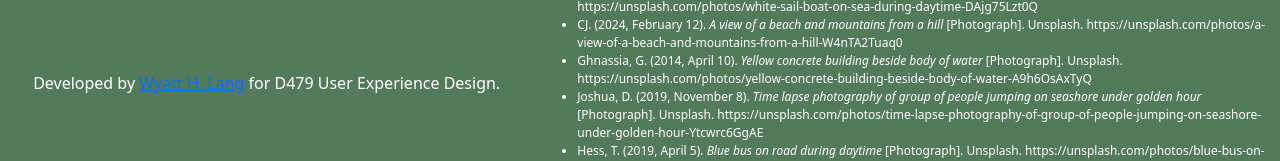
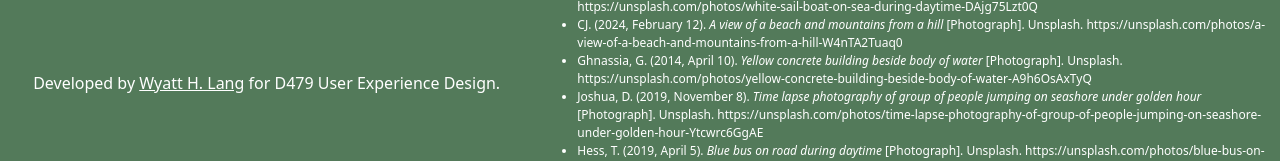
Before and after one commit to wyatthlang/wyatthlang.github.io, a plain HTML site: page index.html in a window 1280 px wide. Shown: the part 1917-2078 px from the top of the page. Drawn offline with nearby package versions, Linux system fonts and the light colour scheme.

Commit message:
changed text for anchor in footer

```diff
--- a/style.css
+++ b/style.css
@@ -139,6 +139,10 @@ footer .row {
     padding: 0;
 }
 
+.footer-note a {
+    color: white;
+}
+
 .references {
     font-size: 0.75rem;
 }
```
